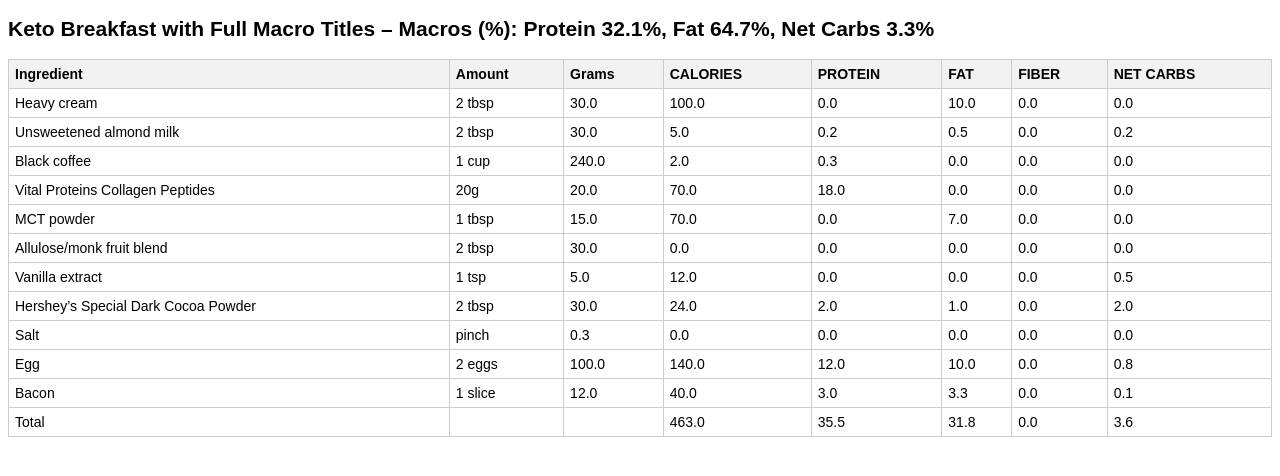
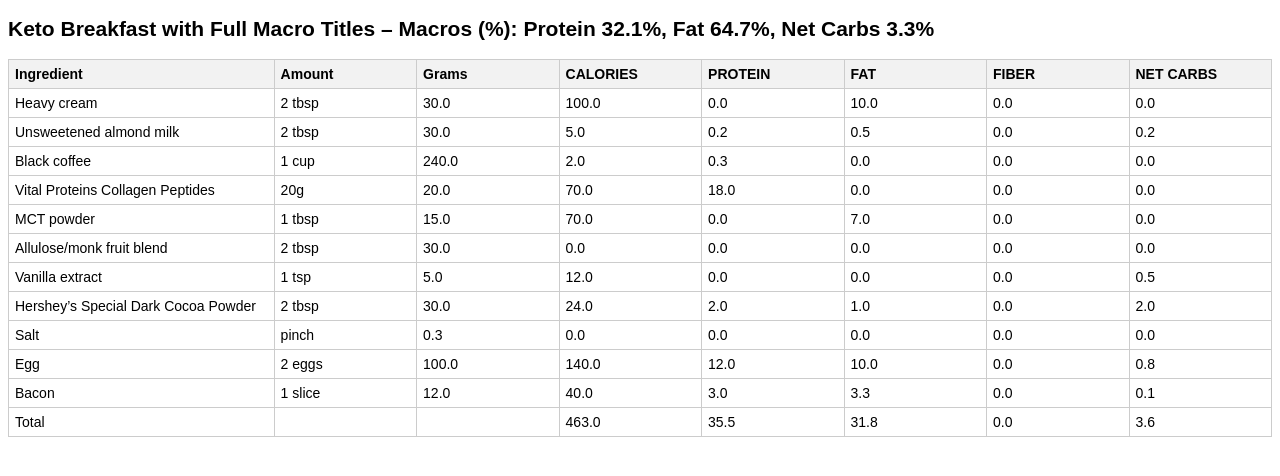
Before and after one commit to cwgabel/Kelly, a plain HTML site: page Breakfast.html in a window 1280 px wide. Drawn offline with Linux system fonts and the light colour scheme.

Commit message:
Update Breakfast.html

```diff
--- a/Breakfast.html
+++ b/Breakfast.html
@@ -2,10 +2,11 @@
 <!DOCTYPE html>
 <html>
 <head>
-    <style>
+     <style>
         body { font-family: Arial, sans-serif; font-size: 14px; }
-        table { border-collapse: collapse; width: 100%; }
+        table { border-collapse: collapse; width: 100%; table-layout: fixed; }
         th, td { border: 1px solid #ccc; padding: 6px; text-align: left; }
+        th:nth-child(1), td:nth-child(1) { width: 20%; } /* Reduce Ingredient column width */
         th { background-color: #f2f2f2; }
     </style>
 </head>
```
